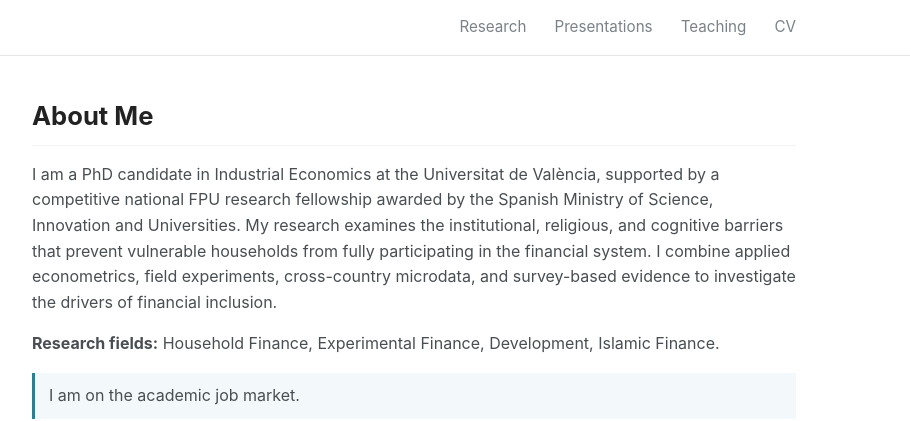
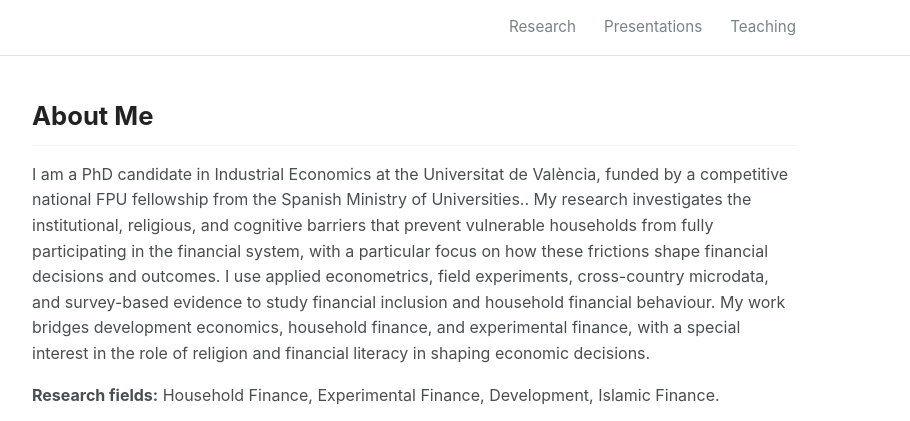
Before and after one commit to abdennourakoudad/abdennourakoudad.github.io, a plain HTML site: page index.html in a window 1280 px wide. Shown: the top 421 px of the page, 370-1280 px from the left. Drawn offline with Linux system fonts and the light colour scheme.

Commit message:
Update index.html

```diff
--- a/index.html
+++ b/index.html
@@ -101,8 +101,7 @@
     <a href="#research">Research</a>
     <a href="#presentations">Presentations</a>
     <a href="#teaching">Teaching</a>
-    <a href="cv.pdf">CV</a>
-  </nav>
+    </nav>
 </header>
 
 <div class="wrap">
@@ -123,8 +122,10 @@
   <main>
     <h1>About Me</h1>
     <p>
-      I am a PhD candidate in Industrial Economics at the Universitat de València, supported by a competitive national FPU research fellowship awarded by the Spanish Ministry of Science, Innovation and Universities. My research examines the institutional, religious, and cognitive barriers that prevent vulnerable households from fully participating in the financial system.
-      I combine applied econometrics, field experiments, cross-country microdata, and survey-based evidence to investigate the drivers of financial inclusion.
+I am a PhD candidate in Industrial Economics at the Universitat de València, funded by a competitive national FPU fellowship from the Spanish Ministry of Universities..
+My research investigates the institutional, religious, and cognitive barriers that prevent vulnerable households from fully participating in the financial system, with a particular focus on how these frictions shape financial decisions and outcomes.
+I use applied econometrics, field experiments, cross-country microdata, and survey-based evidence to study financial inclusion and household financial behaviour.
+My work bridges development economics, household finance, and experimental finance, with a special interest in the role of religion and financial literacy in shaping economic decisions.
     </p>
     <p><strong>Research fields:</strong> Household Finance, Experimental Finance, Development, Islamic Finance.</p>
     <div class="market">I am on the academic job market</strong>.</div>
@@ -199,8 +200,7 @@
       </ul>
     <h1 id="teaching">Teaching</h1>
     <ul class="year">
-      <li>Introduction to Economics, B.A. in Tourism, Universitat de València (2026–2027)</li>
-      <li>Introduction to Economics, B.A. in Business Administration, Universitat de València (2023–2025). Student evaluations: 4.34/5 and 4.47/5</li>
+      <li>Introduction to Economics, B.A. in Business Administration (2023–2025) and Tourism (2026–2027), Universitat de València. Student evaluations: 4.34/5 and 4.47/5</li>
       <li>Teaching innovation projects on short videos (coordinator, 2025–2026) and new technologies in learning (member, 2026–2027)</li>
     </ul>
   </main>
```
